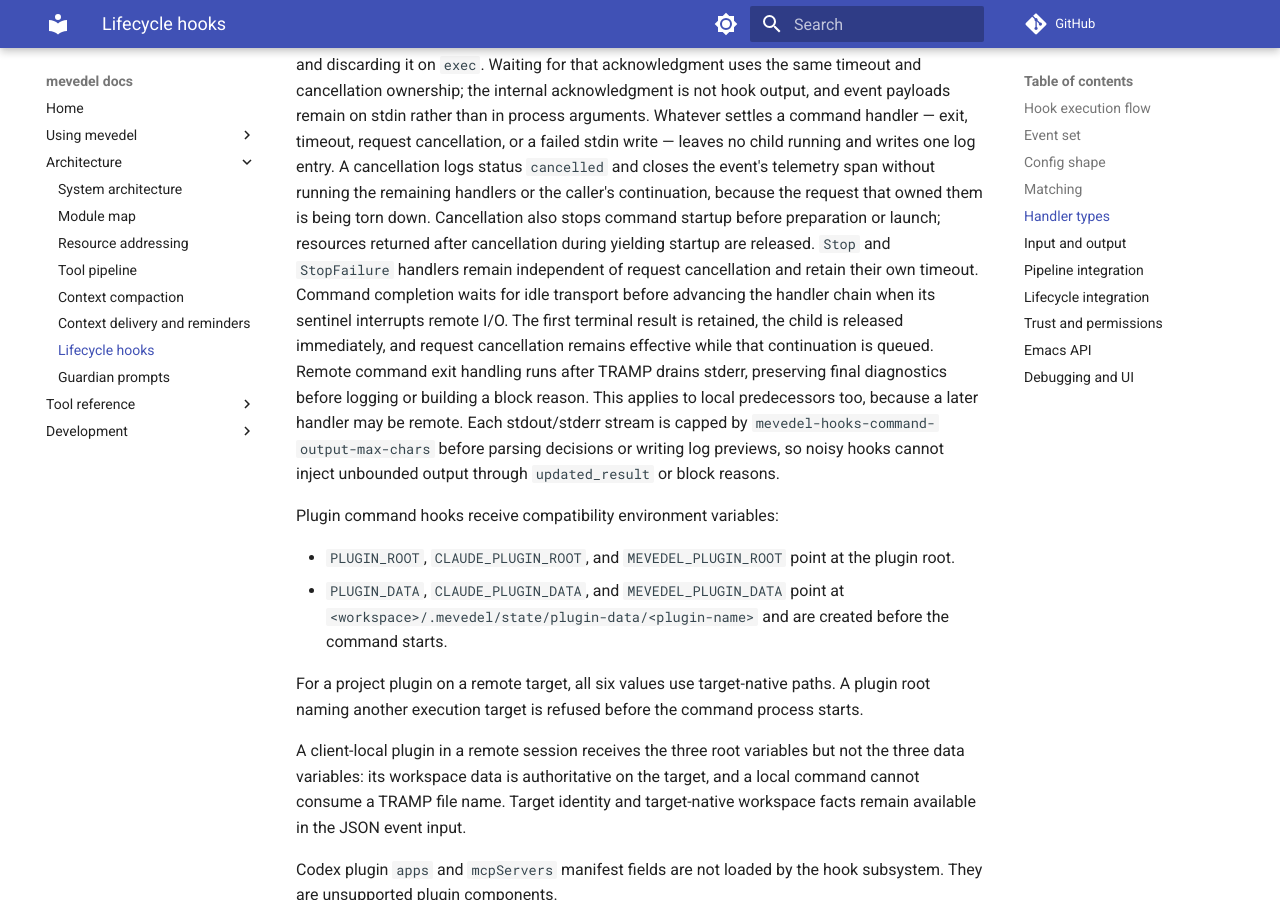
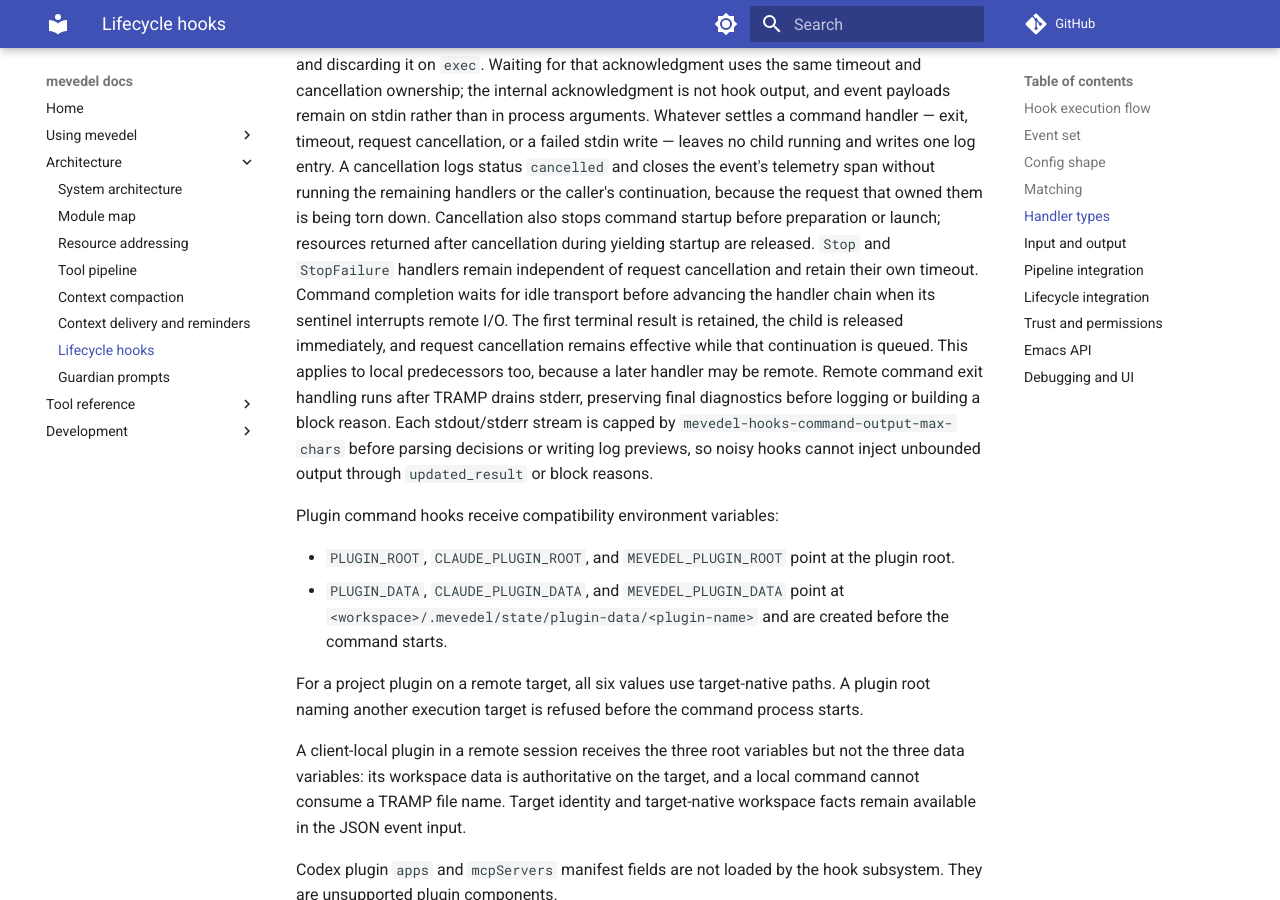
Before and after one commit to FrauH0lle/mevedel, an MkDocs documentation site: the page built from docs/hooks.md, in a window 1280 px wide and 900 px high, scrolled down 5407 px. Built offline with MkDocs 1.6.1 and Material for MkDocs 9.7.7, drawn with Linux system fonts in a browser that asks for light colours; comment, search, counter and statistics services are not loaded.

```diff
--- a/docs/hooks.md
+++ b/docs/hooks.md
@@ -190,10 +190,10 @@ resources returned after cancellation during yielding startup are released.
 and retain their own timeout. Command completion waits for idle transport before
 advancing the handler chain when its sentinel interrupts remote I/O. The first terminal result is
 retained, the child is released immediately, and request cancellation remains
-effective while that continuation is queued. Remote command exit handling runs
+effective while that continuation is queued. This applies to local predecessors
+too, because a later handler may be remote. Remote command exit handling runs
 after TRAMP drains stderr, preserving final diagnostics before logging or
-building a block reason. This applies to local predecessors
-too, because a later handler may be remote. Each
+building a block reason. Each
 stdout/stderr stream is capped by `mevedel-hooks-command-output-max-chars`
 before parsing decisions or writing log previews, so noisy hooks cannot
 inject unbounded output through `updated_result` or block reasons.
```
